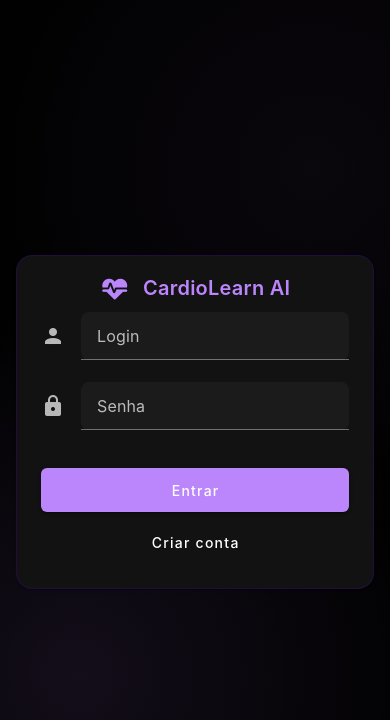
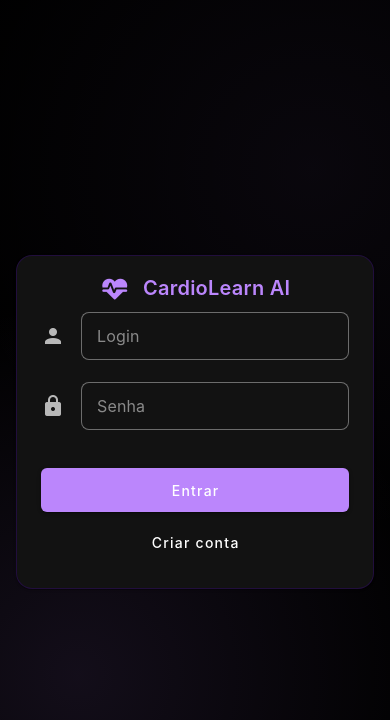
Before and after one commit to PauloDudu/MLTCC, a Vue app in the folder frontend/: page /login in a window 390 px wide. Shown: the top 720 px of the page. Built offline with nearby package versions, Linux system fonts and the light colour scheme; no server answers.

Commit message:
Melhora UX login mobile: placeholder nos inputs, mensagens erro genéricas e auto-preenchimento após cadastro

```diff
--- a/frontend/src/utils/alerts.js
+++ b/frontend/src/utils/alerts.js
@@ -73,16 +73,16 @@ export const handleApiError = (error, context = '') => {
     switch (status) {
       case 400:
         if (detail.includes('Login já existe')) {
-          userMessage = 'Este login já está em uso. Escolha outro.'
+          userMessage = 'Login já cadastrado. Escolha outro.'
         } else {
           userMessage = 'Dados inválidos. Verifique as informações.'
         }
         break
       case 401:
-        if (detail.includes('Credenciais inválidas')) {
-          userMessage = 'Usuário ou senha incorretos.'
+        if (detail.includes('Usuário não encontrado')) {
+          userMessage = 'Usuário não cadastrado.'
         } else {
-          userMessage = 'Acesso negado. Faça login novamente.'
+          userMessage = 'Login e senha incorretos.'
         }
         break
       case 404:
--- a/frontend/src/views/Login.vue
+++ b/frontend/src/views/Login.vue
@@ -10,25 +10,28 @@
         <v-form @submit.prevent="isLogin ? login() : register()">
           <v-text-field
             v-model="form.login"
-            label="Login"
+            placeholder="Login"
             prepend-icon="mdi-account"
             required
+            variant="outlined"
           />
 
           <v-text-field
             v-if="!isLogin"
             v-model="form.nome"
-            label="Nome"
+            placeholder="Nome"
             prepend-icon="mdi-account-circle"
             required
+            variant="outlined"
           />
 
           <v-text-field
             v-model="form.senha"
-            label="Senha"
+            placeholder="Senha"
             type="password"
             prepend-icon="mdi-lock"
             required
+            variant="outlined"
           />
 
           <v-btn
@@ -71,6 +74,14 @@ export default {
       }
     }
   },
+  mounted() {
+    const savedLogin = localStorage.getItem('savedLogin')
+    const savedSenha = localStorage.getItem('savedSenha')
+    if (savedLogin && savedSenha) {
+      this.form.login = savedLogin
+      this.form.senha = savedSenha
+    }
+  },
   methods: {
     async login() {
       this.loading = true
@@ -94,7 +105,9 @@ export default {
       this.loading = true
       try {
         await api.post('/register', this.form)
-        await showSuccess('Sucesso!', 'Usuário criado com sucesso!')
+        localStorage.setItem('savedLogin', this.form.login)
+        localStorage.setItem('savedSenha', this.form.senha)
+        await showSuccess('Cadastro realizado!', 'Usuário criado com sucesso!')
         this.isLogin = true
       } catch (error) {
         handleApiError(error, 'CADASTRO')
```
Also changed, not shown: 1 other file (tests, documents, lock files or other folders).
